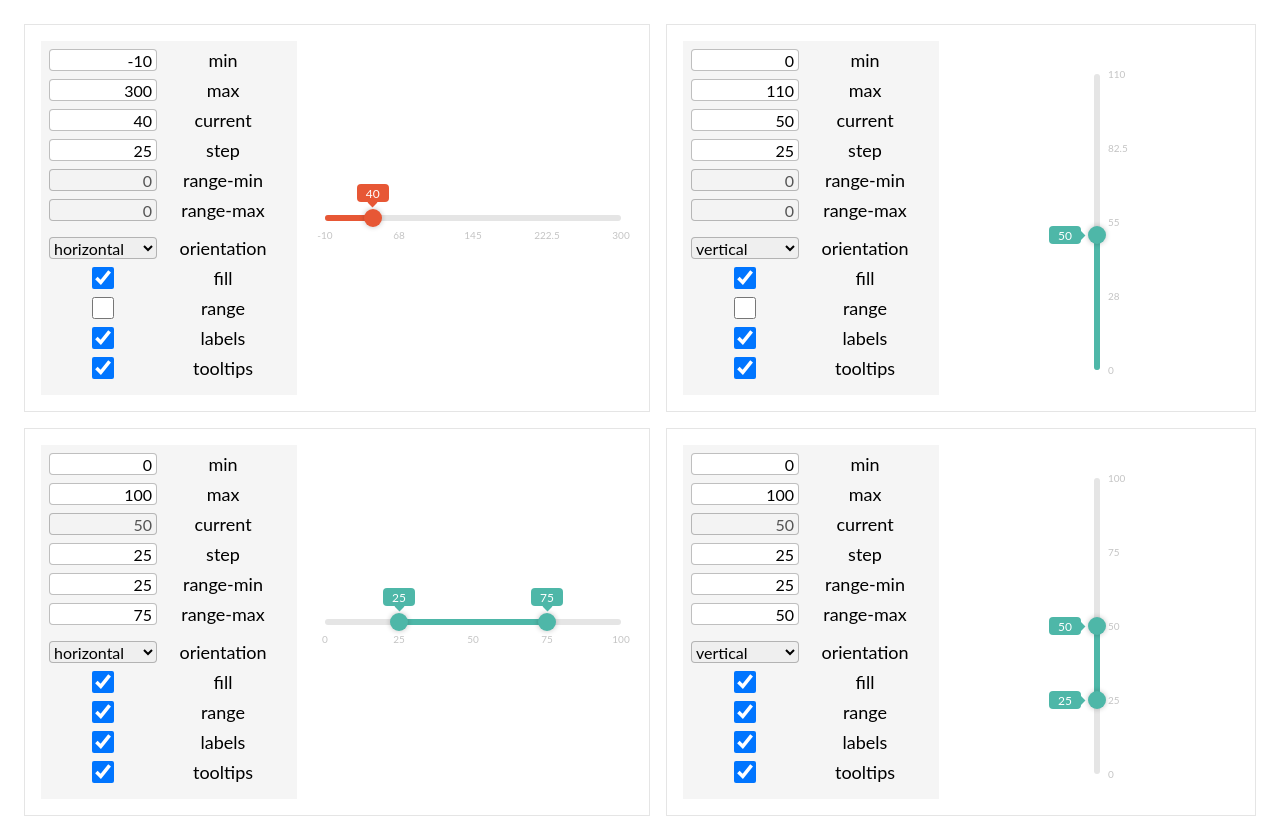
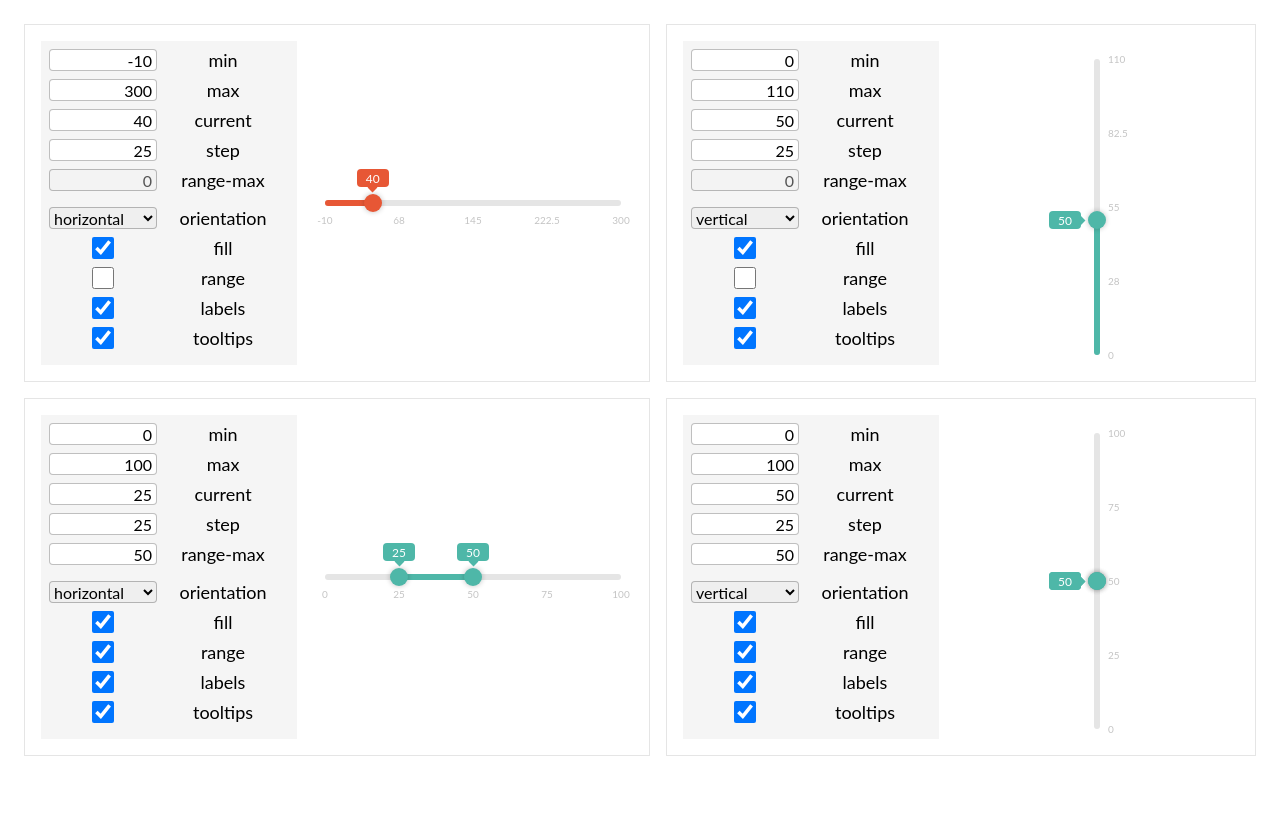
Before and after one commit to yarlykov/slider-plugin-jquery, a website built with webpack: page source/demo-page/page/demo-page.pug in a window 1280 px wide. After the commit the page ends 800 px from the top, so only its background shows below. Built offline with nearby package versions, Linux system fonts and the light colour scheme.

Commit message:
remove: FirstKnob and FirstTooltip classes
the role of these classes was taken over by the knob and tooltip classes

```diff
--- a/source/components/Model/Model.ts
+++ b/source/components/Model/Model.ts
@@ -30,10 +30,10 @@ class Model extends Emitter {
     valueState: optionsValue,
   ) {
     let value = 0;
-    if (keyState === 'current') {
+    if (keyState === 'current' && this.state.range) {
+      value = this.validation.checkMinRange(valueState);
+    } else if (keyState === 'current') {
       value = this.validation.checkValue(valueState);
-    } else if (keyState === 'rangeMin') {
-      value = this.validation.checkMinRange(valueState);
     } else if (keyState === 'rangeMax') {
       value = this.validation.checkMaxRange(valueState);
     } else {
--- a/source/components/Model/Validation.ts
+++ b/source/components/Model/Validation.ts
@@ -5,29 +5,31 @@ class Validation {
   min!: number;
   max!: number;
   step!: number;
-  value!: number;
-  rangeMin!: number;
+  current!: number;
   rangeMax!: number;
 
   checkState(state: IOptions) {
     this.min = state.min || 0;
     this.max = state.max || 0;
     this.step = state.step || 1;
-    this.value = state.current || 0;
-    this.rangeMin = state.rangeMin || 0;
+    this.current = state.current || 0;
     this.rangeMax = state.rangeMax || 0;
 
     this.checkMinMax(this.min, this.max);
     this.checkStep(this.max, this.step);
-    this.checkRangeMinMax(this.rangeMin, this.rangeMax);
+
+    if (state.range) {
+      this.checkMinRange(this.current);
+      this.checkMaxRange(this.rangeMax);
+      this.checkRangeMinMax(this.current, this.rangeMax);
+    }
 
     return {
       ...state,
       min: this.min,
       max: this.max,
       step: this.step,
-      current: this.checkValue(this.value),
-      rangeMin: this.rangeMin,
+      current: this.checkValue(this.current),
       rangeMax: this.rangeMax,
     };
   }
@@ -57,7 +59,7 @@ class Validation {
   }
 
   checkMaxRange(value: number): number {
-    if (value <= this.rangeMin) value = this.rangeMin;
+    if (value <= this.current) value = this.current;
     return this.checkValue(value);
   }
 
@@ -77,16 +79,17 @@ class Validation {
     this.max = max;
   }
 
-  checkRangeMinMax(rangeMin: number, rangeMax: number) {
+  checkRangeMinMax(current: number, rangeMax: number) {
     let swap = 0;
-    if (rangeMin >= rangeMax) {
-      swap = rangeMin;
-      rangeMin = rangeMax;
+
+    if (current >= rangeMax) {
+      swap = current;
+      current = rangeMax;
       rangeMax = swap;
     }
-    if (rangeMin <= this.min) rangeMin = this.min;
+    if (current <= this.min) current = this.min;
     if (rangeMax >= this.max) rangeMax = this.max;
-    this.rangeMin = this.checkValue(rangeMin);
+    this.current = this.checkValue(current);
     this.rangeMax = this.checkValue(rangeMax);
   }
 }
--- a/source/components/Presenter/Presenter.ts
+++ b/source/components/Presenter/Presenter.ts
@@ -43,10 +43,6 @@ class Presenter {
       this.model.setValue('current', Number(data));
     });
 
-    this.view.subscribe('firstKnob:mousemove', (data: number) => {
-      this.model.setValue('rangeMin', Number(data));
-    });
-
     this.view.subscribe('secondKnob:mousemove', (data: number) => {
       this.model.setValue('rangeMax', Number(data));
     });
--- a/source/components/View/View.ts
+++ b/source/components/View/View.ts
@@ -38,20 +38,18 @@ class View extends Emitter {
   }
 
   bind() {
-    if (this.type === 'simple') {
-      this.componentList.Knob.subscribe('mousemove', (data: number) =>
-        this.emit('slider:mousemove', data),
-      );
-      this.componentList.Scale.subscribe('scale:click', (data) =>
-        console.log(data),
-      );
-    } else {
-      this.componentList.FirstKnob.subscribe('mousemove', (data: number) =>
-        this.emit('firstKnob:mousemove', data),
-      );
+    this.componentList.Knob.subscribe('mousemove', (data: number) =>
+      this.emit('slider:mousemove', data),
+    );
+
+    if (this.type === 'range') {
       this.componentList.SecondKnob.subscribe('mousemove', (data: number) =>
         this.emit('secondKnob:mousemove', data),
       );
+
+      // this.componentList.Scale.subscribe('scale:click', (data) =>
+      //   console.log(data),
+      // );
     }
   }
 
--- a/source/components/View/subViews/Fill/Fill.ts
+++ b/source/components/View/subViews/Fill/Fill.ts
@@ -17,7 +17,6 @@ class Fill extends SliderComponent {
     let {
       orientation = 'horizontal',
       range,
-      rangeMin = 0,
       rangeMax = 100,
       current = 0,
     } = state;
@@ -25,15 +24,15 @@ class Fill extends SliderComponent {
     const isHorizontal = orientation === 'horizontal';
     const wayOfFilling: string = isHorizontal ? 'width' : 'height';
     const wayOfMove: string = isHorizontal ? 'left' : 'bottom';
+    current = fromValueToPercent(state, current);
 
     if (fill && range) {
-      rangeMin = fromValueToPercent(state, rangeMin);
       rangeMax = fromValueToPercent(state, rangeMax);
 
-      fill.style[wayOfFilling] = `${rangeMax - rangeMin}%`;
-      fill.style[wayOfMove] = `${rangeMin}%`;
+      fill.style[wayOfFilling] = `${rangeMax - current}%`;
+      fill.style[wayOfMove] = `${current}%`;
     } else if (fill) {
-      fill.style[wayOfFilling] = `${fromValueToPercent(state, current)}%`;
+      fill.style[wayOfFilling] = `${current}%`;
     }
   }
 
--- a/source/components/View/subViews/Knobs/Knobs.ts
+++ b/source/components/View/subViews/Knobs/Knobs.ts
@@ -80,78 +80,6 @@ class Knob extends SliderComponent {
   }
 }
 
-class FirstKnob extends SliderComponent {
-  display() {
-    const scale = this.root.querySelector('[data-id="scale"]');
-    if (!scale) throw new Error('Scale element is not found');
-
-    scale.insertAdjacentHTML('beforeend', this.getTemplate());
-    this.addListeners(this.options);
-  }
-
-  addListeners(state: IOptions) {
-    const knob = this.root.querySelector('[data-knob="first"]');
-    const scale = this.root.querySelector('[data-id="scale"]');
-    const { min = 0, max = 100, step = 1, orientation = 'horizontal' } = state;
-
-    knob?.addEventListener('mousedown', () => {
-      document.onmousemove = (event) => {
-        event.preventDefault();
-        const sliderCoords = getSliderCoords(scale as HTMLElement);
-        const pageCoords = getPageCoords(event);
-
-        const position = getPosition(orientation, sliderCoords, pageCoords);
-
-        /* отвечает за пересчет полученных проц в проц с учетом шага */
-
-        let stepCount = (max - min) / step;
-        let stepPercent = 100 / stepCount;
-        let stepPosition = Math.round(position / stepPercent) * stepPercent;
-
-        if (stepPosition < 0) stepPosition = 0;
-        if (stepPosition > 100) stepPosition = 100;
-
-        /* отвечает за пересчет в нужное конечное значение в зависимости от шага */
-
-        let interimValue = (stepPosition / stepPercent) * step;
-        let value = interimValue + min;
-
-        if (value > max) value = max;
-
-        this.emit('mousemove', value.toFixed());
-      };
-
-      document.onmouseup = () => {
-        document.onmousemove = null;
-        document.onmouseup = null;
-      };
-    });
-  }
-
-  update(state: IOptions) {
-    const knobFirst = this.root.querySelector(
-      '[data-knob="first"]',
-    ) as HTMLElement;
-
-    const directionOfMove =
-      state.orientation === 'horizontal' ? 'left' : 'bottom';
-    const { rangeMin = 0 } = state;
-
-    knobFirst.style[directionOfMove] = `${fromValueToPercent(
-      state,
-      rangeMin,
-    )}%`;
-  }
-
-  getTemplate() {
-    const { orientation = 'horizontal', color = 'orange' } = this.options;
-
-    return `
-      <div class="slider__knob slider__knob_range-first slider__knob_${orientation} slider__knob_${color}" data-knob="first"></div>
-    `;
-  }
-}
-
 class SecondKnob extends SliderComponent {
   display() {
     const scale = this.root.querySelector('[data-id="scale"]');
@@ -224,4 +152,4 @@ class SecondKnob extends SliderComponent {
   }
 }
 
-export { Knob, FirstKnob, SecondKnob };
+export { Knob, SecondKnob };
--- a/source/components/View/subViews/Tooltips/Tooltips.ts
+++ b/source/components/View/subViews/Tooltips/Tooltips.ts
@@ -30,40 +30,6 @@ class Tooltip extends SliderComponent {
     return `
       <div class="slider__tooltip slider__tooltip_${orientation} slider__tooltip_${color}">
         <span class="tooltip__value" data-id="tooltip-value"></span>
-        <div class="slider__tooltip_arrow ${verticalTooltipClass}"></div>
-      </div>
-    `;
-  }
-}
-
-class FirstTooltip extends SliderComponent {
-  display() {
-    const { tooltips = false } = this.options;
-
-    if (tooltips) {
-      const firstKnob = this.root.querySelector('[data-knob="first"]');
-      if (!firstKnob) throw new Error('First knob element is not found');
-
-      firstKnob.insertAdjacentHTML('afterbegin', this.getTemplate());
-    }
-  }
-
-  update(state: IOptions) {
-    const tooltipFirst = this.root.querySelector(
-      '[data-id="tooltip-value-first"]',
-    ) as HTMLElement;
-
-    if (tooltipFirst) tooltipFirst.innerText = `${state.rangeMin}`;
-  }
-
-  getTemplate() {
-    const { orientation, color } = this.options;
-    const verticalTooltipClass =
-      orientation === 'vertical' ? 'slider__tooltip_arrow_vertical' : '';
-
-    return `
-      <div class="slider__tooltip slider__tooltip_${orientation} slider__tooltip_${color}" data-tooltip="first">
-        <span class="tooltip__value" data-id="tooltip-value-first"></span>
         <div class="slider__tooltip_arrow ${verticalTooltipClass}"></div>
       </div>
     `;
@@ -103,4 +69,4 @@ class SecondTooltip extends SliderComponent {
   }
 }
 
-export { Tooltip, FirstTooltip, SecondTooltip };
+export { Tooltip, SecondTooltip };
--- a/source/components/interfaces.ts
+++ b/source/components/interfaces.ts
@@ -3,7 +3,6 @@ interface IOptions {
   max?: number;
   step?: number;
   current?: number;
-  rangeMin?: number;
   rangeMax?: number;
   orientation?: 'horizontal' | 'vertical';
   range?: boolean;
--- a/source/demo-page/DemoBlock.ts
+++ b/source/demo-page/DemoBlock.ts
@@ -9,7 +9,6 @@ class DemoBlock {
   max!: HTMLInputElement;
   current!: HTMLInputElement;
   step!: HTMLInputElement;
-  rangeMin!: HTMLInputElement;
   rangeMax!: HTMLInputElement;
   orientation!: HTMLSelectElement;
   fill!: HTMLInputElement;
@@ -40,9 +39,6 @@ class DemoBlock {
     this.step = this.panel.querySelector(
       '[data-title="step"]',
     ) as HTMLInputElement;
-    this.rangeMin = this.panel.querySelector(
-      '[data-title="range-min"]',
-    ) as HTMLInputElement;
     this.rangeMax = this.panel.querySelector(
       '[data-title="range-max"]',
     ) as HTMLInputElement;
@@ -69,10 +65,7 @@ class DemoBlock {
     this.step.value = `${this.state.step}`;
 
     if (this.state.range) {
-      this.current.disabled = true;
-      this.rangeMin.disabled = false;
       this.rangeMax.disabled = false;
-      this.rangeMin.value = `${this.state.rangeMin}`;
       this.rangeMax.value = `${this.state.rangeMax}`;
     }
 
@@ -85,14 +78,9 @@ class DemoBlock {
     this.root.sliderPlugin('onChange', (event: CustomEvent) => {
       this.state = event.detail;
       if (this.state.range) {
-        this.current.disabled = true;
-        this.rangeMin.disabled = false;
-        this.rangeMin.value = event.detail.rangeMin;
         this.rangeMax.disabled = false;
         this.rangeMax.value = event.detail.rangeMax;
       } else {
-        this.current.disabled = false;
-        this.rangeMin.disabled = true;
         this.rangeMax.disabled = true;
       }
       this.current.value = event.detail.current;
@@ -132,11 +120,6 @@ class DemoBlock {
       this.root.sliderPlugin('setValue', 'rangeMax', value);
     });
 
-    this.rangeMin.addEventListener('change', () => {
-      const value: number = Number(this.rangeMin.value);
-      this.root.sliderPlugin('setValue', 'rangeMax', value);
-    });
-
     this.orientation.addEventListener('change', () => {
       const value: string = this.orientation.value;
       this.root.sliderPlugin('setValue', 'orientation', value);
--- a/source/demo-page/index.ts
+++ b/source/demo-page/index.ts
@@ -22,7 +22,6 @@ new DemoBlock(vertical);
 
 const range = $('#sliderRangeHorizontal');
 range.sliderPlugin({
-  rangeMin: 72,
   rangeMax: 34,
   orientation: 'horizontal',
   range: true,
@@ -33,7 +32,6 @@ new DemoBlock(range);
 const rangeVertical = $('#sliderRangeVertical');
 rangeVertical.sliderPlugin({
   range: true,
-  rangeMin: 13,
   rangeMax: 62,
   orientation: 'vertical',
   color: 'green',
--- a/source/demo-page/page/demo-page.pug
+++ b/source/demo-page/page/demo-page.pug
@@ -11,7 +11,6 @@ block content
             { title: "max", type: "number", value: 100, disabled: false },
             { title: "current", type: "number", value: 42, disabled: false },
             { title: "step", type: "number", value: 25, disabled: false },
-            { title: "range-min", type: "number", value: 0, disabled: true },
             { title: "range-max", type: "number", value: 0, disabled: true },
           ],
           viewElements: [
@@ -36,7 +35,6 @@ block content
             { title: "max", type: "number", value: 100, disabled: false },
             { title: "current", type: "number", value: 42, disabled: false },
             { title: "step", type: "number", value: 25, disabled: false },
-            { title: "range-min", type: "number", value: 0, disabled: true },
             { title: "range-max", type: "number", value: 0, disabled: true },
           ],
           viewElements: [
@@ -61,7 +59,6 @@ block content
             { title: "max", type: "number", value: 100, disabled: false },
             { title: "current", type: "number", value: 42, disabled: false },
             { title: "step", type: "number", value: 25, disabled: false },
-            { title: "range-min", type: "number", value: 0, disabled: true },
             { title: "range-max", type: "number", value: 0, disabled: true },
           ],
           viewElements: [
@@ -86,7 +83,6 @@ block content
             { title: "max", type: "number", value: 100, disabled: false },
             { title: "current", type: "number", value: 42, disabled: false },
             { title: "step", type: "number", value: 25, disabled: false },
-            { title: "range-min", type: "number", value: 0, disabled: true },
             { title: "range-max", type: "number", value: 0, disabled: true },
           ],
           viewElements: [
--- a/source/initialState.ts
+++ b/source/initialState.ts
@@ -5,7 +5,6 @@ const defaultState: IOptions = {
   max: 100,
   step: 25,
   current: 42,
-  rangeMin: 21,
   rangeMax: 42,
   orientation: 'horizontal',
   range: false,
```
Also changed, not shown: source/components/Model/model.test.ts (+0 -1 lines), source/components/factories.ts (+4 -8 lines).
